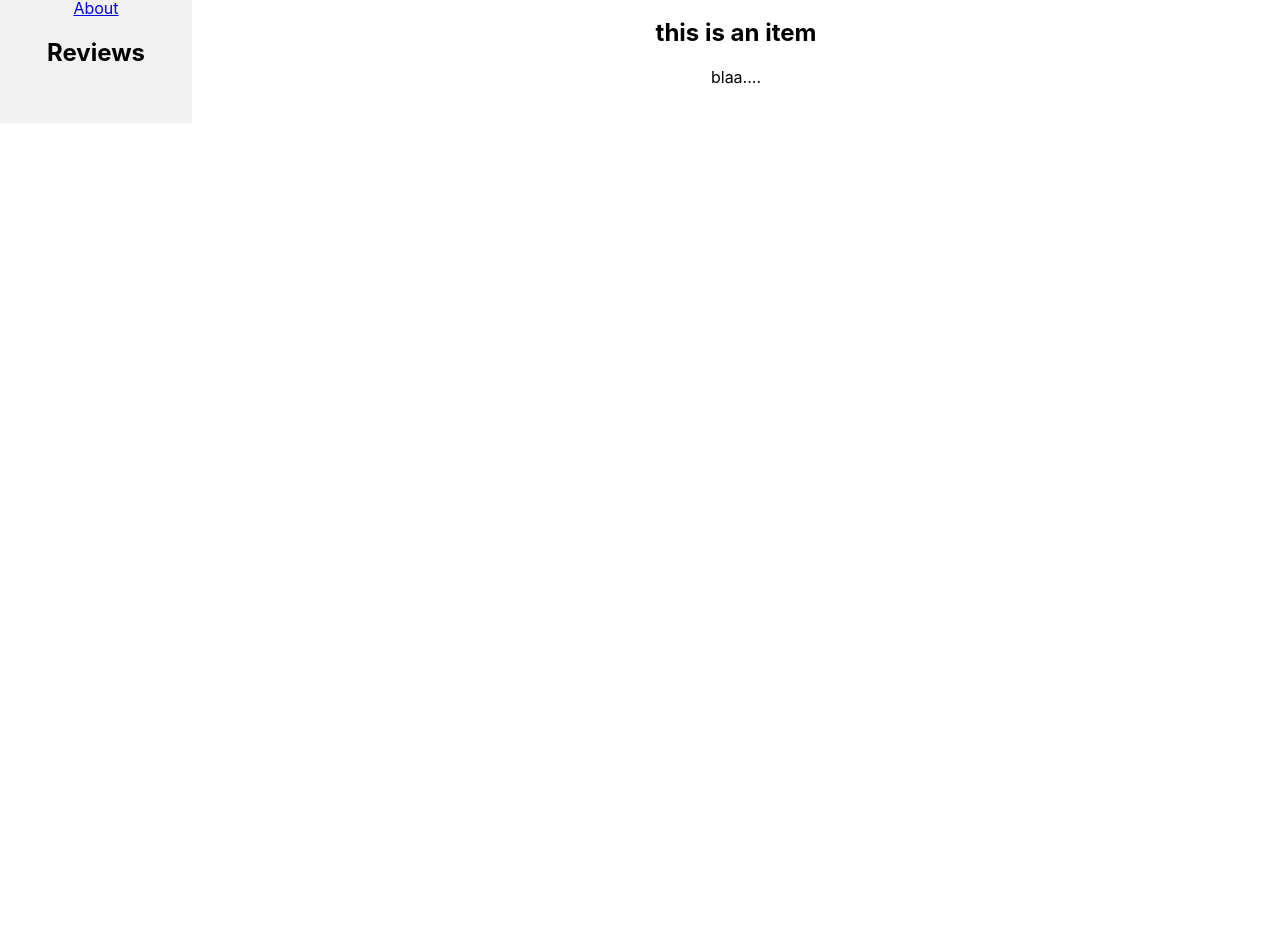
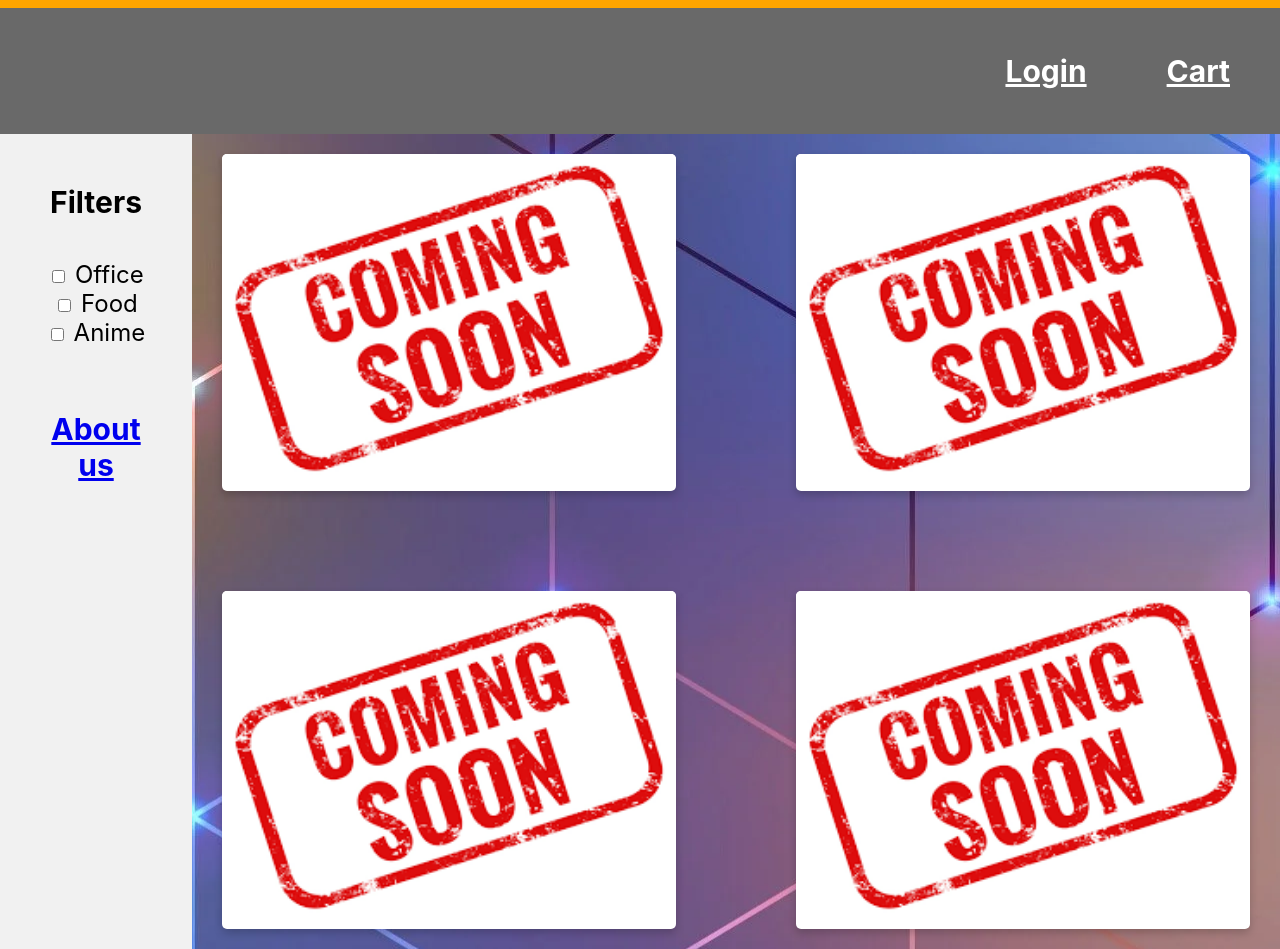
Before and after one commit to n1cerium/3Diverse, a React (Create React App) app in the folder ECommerceSite/my-react-app/: page /Store in a window 1280 px wide. Shown: the part 198-1147 px from the top of the page. Before the commit the page ends 800 px from the top, so only its background shows below. Built offline with nearby package versions, Linux system fonts and the light colour scheme.

Commit message:
store page with grid cards

```diff
--- a/ECommerceSite/my-react-app/src/Store.css
+++ b/ECommerceSite/my-react-app/src/Store.css
@@ -11,13 +11,24 @@ body {
     text-align: center;
     background: orange;
     color: white;
+    font-size: 58px;
+}
+h2 {
     font-size: 30px;
+    padding: 0px 30px;
+}
+h3 {
+    font-size: 30px;
+}
+
+Link {
+    font-size: 24px;
 }
 
 .navbar {
     overflow: hidden;
     background-color: dimgrey;
-
+    padding: 10px 10px;
 }
 
     .navbar a {
@@ -25,7 +36,7 @@ body {
         display: block;
         color: white;
         text-align: center;
-        padding: 20px 10px;
+        padding: 10px 10px;
     }
 
         .navbar a.right {
@@ -41,9 +52,33 @@ body {
     float: right;
 }
 
+.left {
+    float: left;
+}
+.bottom {
+
+    bottom: 0;
+}
+
+.textSize {
+    font-size: 24px;
+    padding: 10px 10px;
+}
+
 .row {
     display: flex;
     flex-wrap: wrap;
+}
+[class*="col-"] {
+  margin-left: 4%;
+  flex: 0 0 92%;
+  justify-content: center;
+  align-items: flex-start;
+  flex-direction: column;
+  margin: 0 auto;
+  width: 100%;
+  max-width: 900px;
+  padding: 0 10px;
 }
 
 .sidebar {
@@ -55,5 +90,81 @@ body {
 .main {
     flex: 80%;
     background-color: white;
+    background-image: url("ghY4rc.webp");
     padding: 20px;
 }
+
+.card {
+    box-shadow: 0 4px 8px 0 rgba(0,0,0,0.2);
+    transition: 0.3s;
+    width: 100%;
+    border-radius: 5px;
+    background-color: white;
+}
+
+    .card:hover {
+        box-shadow: 0 8px 16px 0 rgba(0,0,0,0.2);
+    }
+
+img {
+    border-radius: 5px 5px 0 0;
+    width: 100%;
+    max-width: 700px;
+}
+
+.container {
+    padding: 2px 16px;
+}
+
+.row2 {
+    display: grid;
+    gap: 100px;
+
+}
+
+
+/* Tablet Landscape Screen Sizes */
+@media only screen and (min-width: 480px) {
+    .col-1 {
+        grid-column: 1/2;
+        grid-row: 1/2;
+    }
+
+    .col-2 {
+        grid-column: 1/2;
+        grid-row: 2/3;
+    }
+
+    .col-3 {
+        grid-column: 1/2;
+        grid-row: 3/4;
+    }
+
+    .col-4 {
+        grid-column: 1/2;
+        grid-row: 4/5;
+    }
+}
+
+/* Desktop screen Sizes */
+@media only screen and (min-width: 720px) {
+    .col-1 { /* row 1, 4 individual boxes  */
+        grid-column: 1/2;
+        grid-row: 1/2;
+    }
+
+    .col-2 {
+        grid-column: 2/3;
+        grid-row: 1/2;
+    }
+
+    .col-3 {
+        grid-column: 1/2;
+        grid-row: 2/3;
+    }
+
+    .col-4 {
+        grid-column: 2/3;
+        grid-row: 2/3;
+    }
+}
--- a/ECommerceSite/my-react-app/src/Store.js
+++ b/ECommerceSite/my-react-app/src/Store.js
@@ -11,19 +11,62 @@ export default function Store() {
                 </div>
                 <div className="navbar">
                     <div className="right">
-                        <Link to="/Login">Login</Link>
-                        <Link to="/Cart">Cart</Link>
+                        <Link to="/Login"><h2>Login</h2></Link>
+                        <Link to="/Cart"><h2>Cart</h2></Link>
                     </div>
                 </div>
                 <div className="row">
                     <div className="sidebar">
-                        <Link to="/About">About</Link>
-                        <h2>Reviews</h2>
+                        <h3>Filters</h3>
+                        <div className = "textSize">
+                            <input type="checkbox" id="item1" name="item1" value="Office"/>
+                            <label for="item1"> Office</label><br/>
+                            <input type="checkbox" id="item2" name="item2" value="Food"/>
+                            <label for="item2"> Food</label><br/>
+                            <input type="checkbox" id="item3" name="item3" value="Anime"/>
+                            <label for="item3"> Anime</label><br/><br/>
+                        </div>
+                        <div className ="bottom">
+                            <Link to="/About"><h2>About us</h2></Link>
+                        </div>
                     </div>
+
                     <div className="main">
-                        <h2>this is an item</h2>
-                        <p>blaa.... </p>
-                    </div>
+                        <div className = "row2">
+                        <article className="col-1">
+                            <div className="card">
+                                <img src="coming soon.png" alt="Avatar"/>
+                                <div className="container">
+
+                                </div>
+                            </div>
+                        </article>
+                        <article className="col-2">
+                            <div className="card">
+                                <img src="coming soon.png" alt="Avatar" />
+                                <div className="container">
+
+                                </div>
+                            </div>
+                        </article>
+                        <article className="col-3">
+                            <div className="card">
+                                <img src="coming soon.png" alt="Avatar" />
+                                <div className="container">
+
+                                </div>
+                            </div>
+                        </article>
+                        <article className="col-4">
+                            <div className="card">
+                                <img src="coming soon.png" alt="Avatar" />
+                                <div className="container">
+
+                                </div>
+                            </div>
+                        </article>
+                        </div>
+                        </div>
                 </div>
             </div>
     </>
```
Also changed, not shown: ECommerceSite/my-react-app/public/coming soon.png (added), ECommerceSite/my-react-app/src/ghY4rc.webp (added).
